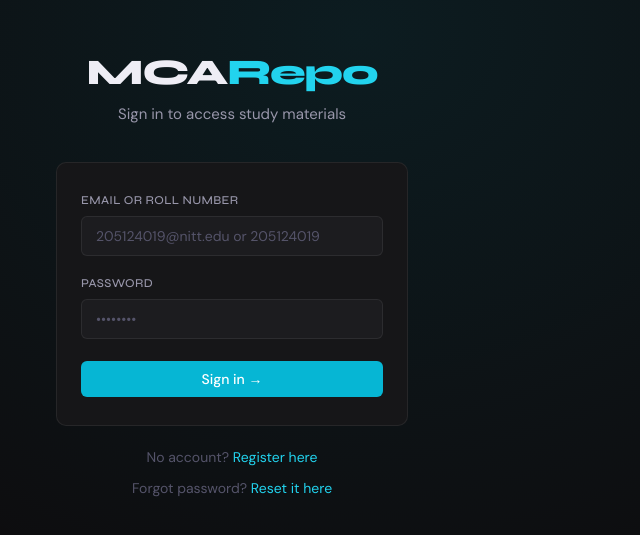
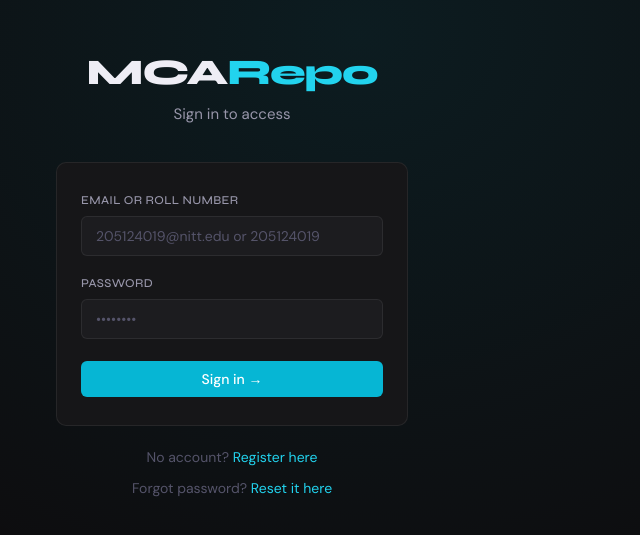
Before and after one commit to arjunsrajput/CampusVault-MCARepo, a React (Vite) app in the folder client/: page /login in a window 1280 px wide. Shown: the part 125-660 px from the top of the page, without its empty margins (408-1048 px from the left). Built offline with nearby package versions, Linux system fonts and the light colour scheme; no server answers.

Commit message:
login fix

```diff
--- a/client/src/pages/LoginPage.jsx
+++ b/client/src/pages/LoginPage.jsx
@@ -64,7 +64,7 @@ export default function LoginPage() {
           <h1 style={{fontSize:36, fontWeight:800, marginBottom:8, letterSpacing:'-0.03em'}}>
             MCA<span style={{color:'var(--accent2)'}}>Repo</span>
           </h1>
-          <p style={{color:'var(--text2)', fontSize:15}}>Sign in to access study materials</p>
+          <p style={{color:'var(--text2)', fontSize:15}}>Sign in to access</p>
           {location.state?.notice && (
             <p style={{color:'var(--green)', fontSize:13, marginTop:10}}>
               {location.state.notice}
```
